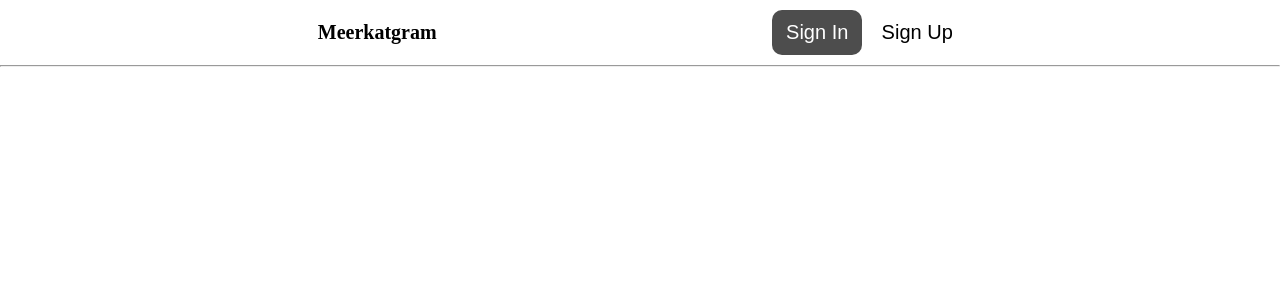
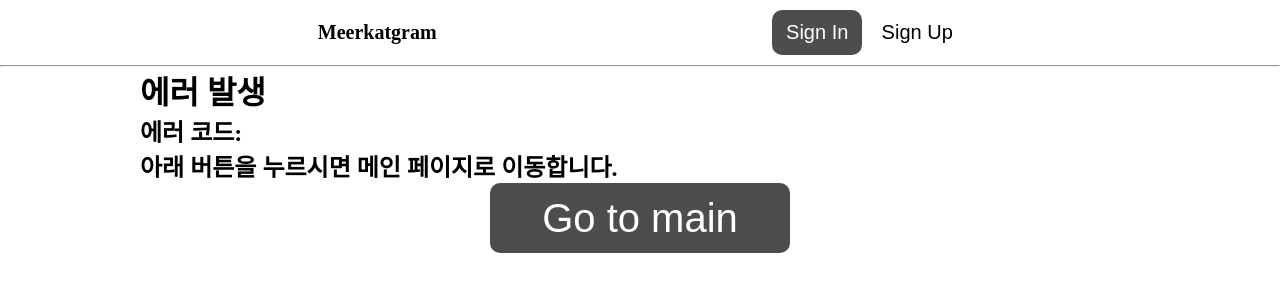
Before and after one commit to minkyeong23/msa4-meerkatgram-client, a Vue app: page /errors in a window 1280 px wide. Shown: the top 300 px of the page. Built offline with nearby package versions, Linux system fonts and the light colour scheme; no server answers.

Commit message:
260522 [develop] postindex 완성, Error Page 완성, 디버그 셋팅

```diff
--- a/src/App.vue
+++ b/src/App.vue
@@ -1,5 +1,6 @@
 <script setup>
 import Header from './components/Header.vue';
+import Main from './components/Main.vue';
 import PostIndex from './pages/posts/PostIndex.vue';
 
 
@@ -8,5 +9,5 @@ import PostIndex from './pages/posts/PostIndex.vue';
 <template>
   <Header />
   <hr>
-  <router-view></router-view>
+  <Main></Main>
 </template>
--- /dev/null
+++ b/src/components/Main.vue
@@ -0,0 +1,12 @@
+<script setup>
+import MyError from '../pages/errors/MyError.vue';
+import { useMyErrorStore } from '../store/error/useMyErrorStore';
+
+const myErrorStore = useMyErrorStore();
+
+</script>
+
+<template>
+  <MyError v-if="myErrorStore.isError"></MyError>
+  <router-view v-else></router-view>
+</template>
--- a/src/components/button/MyButton.vue
+++ b/src/components/button/MyButton.vue
@@ -1,14 +1,19 @@
 <script setup>
 const props = defineProps({
+  'btnType': {
+    type: String,
+    default: 'button'
+  }, // 'button', 'submit', 'reset'
   'size': String, // 'big', 'middle', 'small'
   'color': String, // 'black', 'white', 'gray'
   'content': String,
 });
+
 </script>
 
 <template>
   <button
-  type="button"
+  :type="props.btnType"
   :class="[props.color, props.size]"
   >{{ props.content }}</button>
 </template>
--- a/src/main.js
+++ b/src/main.js
@@ -2,7 +2,9 @@ import { createApp } from 'vue';
 import './style.css';
 import App from './App.vue';
 import router from './routes/router.js';
+import { createPinia } from 'pinia';
 
 createApp(App)
 .use(router)
+.use(createPinia())
 .mount('#app');
--- /dev/null
+++ b/src/pages/errors/MyError.vue
@@ -0,0 +1,37 @@
+<script setup>
+import { useRouter } from 'vue-router';
+import MyButton from '../../components/button/MyButton.vue';
+import { useMyErrorStore } from '../../store/error/useMyErrorStore';
+
+const router = useRouter();
+const myErrorStore = useMyErrorStore();
+
+
+const redirectMain = () => {
+  myErrorStore.clearErrorInfo();
+  // URL을 히스토리 스택에 추가하지 않고 이동
+  router.replace('/');
+
+}
+
+</script>
+
+<template>
+<h1>에러 발생</h1>
+<h2>에러 코드: {{ myErrorStore.errorCode }}</h2>
+<h2>{{ myErrorStore.errorMsg }}</h2>
+<h2>아래 버튼을 누르시면 메인 페이지로 이동합니다.</h2>
+
+<MyButton
+  :size="'middle'"
+  :color="'gray'"
+  :content="'Go to main'"
+  @click="redirectMain()"
+></MyButton>
+
+</template>
+
+<style scoped>
+
+
+</style>
--- a/src/pages/posts/PostIndex.vue
+++ b/src/pages/posts/PostIndex.vue
@@ -1,34 +1,44 @@
 <script setup>
 import { onBeforeMount, ref } from 'vue';
 import MyButton from '../../components/button/MyButton.vue';
-import myAxios from '../../api/myAxios.js';
+import { usePostIndexStore } from '../../store/post/userPostIndexStore.js';
 
-const posts = ref([]);
-const isLastPage = ref(false);
-let currentPage = 1;
+// ----------- 스토어로 이관 start --------------
+// const posts = ref([]);
+// const isLastPage = ref(false);
+// let currentPage = 0;
 
-// 함수
-const getPostPagination = async () => {
-  // 마지막 페이지가 아닐 경우만 실행
-  if(!isLastPage.value) {
-    try {
-      const url = '/api/posts';
-      const params = {
-        page: currentPage,
-      };
+// // 함수
+// const getPostPagination = async (page) => {
+//   // 마지막 페이지가 아닐 경우만 실행
+//   if(!isLastPage.value) {
+//     try {
+//       const url = '/api/posts';
+//       const params = {
+//         page,
+//       };
 
-      const res = await myAxios.get(url, { params });
-      const data = res.data.data;
-      isLastPage.value = data.lastPage;
-      posts.value.push(...data.posts);
-    } catch (error) {
-      console.error(error);
-     }
-  }
+//       const res = await myAxios.get(url, { params });
+//       const data = res.data.data;
+//       isLastPage.value = data.lastPage;
+//       posts.value.push(...data.posts);
+
+//       currentPage++;
+//     } catch (error) {
+//       console.error(error);
+//     }
+//   }
+// }
+// ----------- 스토어로 이관 end --------------
+
+const postIndexStore = usePostIndexStore();
+
+const getNextPage = async () => {
+  await postIndexStore.getPostPagination(postIndexStore.getNextPageNumber);
 }
 
 // 라이프 사이클
-onBeforeMount(getPostPagination);
+onBeforeMount(postIndexStore.getPostPagination);
 
 </script>
 
@@ -36,16 +46,17 @@ onBeforeMount(getPostPagination);
 <div class="card-container">
   <div
     class="card"
-    v-for="item in posts"
+    v-for="item in postIndexStore.items"
     :key="item.id"
     :style="{backgroundImage: `url(${item.image})`}"
   ></div>
 </div>
 <MyButton
-  v-if="!isLastPage"
+  v-if="!postIndexStore.isLastPage"
   :color="'gray'"
   :size="'big'"
   :content="'Show more post from mk'"
+  @click="getNextPage()"
 />
 </template>
 
--- a/src/routes/router.js
+++ b/src/routes/router.js
@@ -1,15 +1,22 @@
 import { createRouter, createWebHistory } from "vue-router";
 import PostIndex from "../pages/posts/PostIndex.vue";
+import MyError from "../pages/errors/MyError.vue";
 
 const routes = [
   {
     path: '/',
-    component: PostIndex,
+    redirect: '/posts'
   },
+  // 게시글 관련
   {
     path: '/posts',
     component: PostIndex,
-  }
+  },
+  // 에러 관련
+  {
+    path: '/errors',
+    component: MyError,
+  },
 ];
 
 const router = createRouter({
--- /dev/null
+++ b/src/store/error/useMyErrorStore.js
@@ -0,0 +1,34 @@
+import { defineStore } from "pinia";
+import { ref } from "vue";
+
+export const useMyErrorStore = defineStore('myErrorStore', () => {
+  // 1. State (ref)
+  const isError = ref(false);
+  const errorCode = ref('');
+  const errorMsg = ref('');
+
+  // 2. Getter (computed)
+
+
+  // 3. Actions (function)
+  const setErrorInfo = (error) => {
+    const errorData = error.response?.data || {code: 'UNKNOWN_ERROR', message: '예기치 못한 에러가 발생했습니다.'};
+    errorCode.value = errorData.code;
+    errorMsg.value = errorData.message;
+    isError.value = true;
+  }
+
+  const clearErrorInfo = () => {
+    errorCode.value = '';
+    errorMsg.value = '';
+    isError.value = false;
+  }
+
+  return {
+    isError,
+    errorCode,
+    errorMsg,
+    setErrorInfo,
+    clearErrorInfo,
+  }
+});
--- /dev/null
+++ b/src/store/post/userPostIndexStore.js
@@ -0,0 +1,49 @@
+import { defineStore } from "pinia";
+import { computed, ref } from "vue";
+import myAxios from "../../api/myAxios";
+import { useMyErrorStore } from "../error/useMyErrorStore";
+
+export const usePostIndexStore = defineStore('postIndex', () => {
+  // 1. State (ref)
+  const items = ref([]);
+  const isLastPage = ref(false);
+  const currentPage = ref(0);
+
+  // 2. Getters (computed)
+  const getNextPageNumber = computed(() => currentPage.value + 1);
+
+  // 3. Actions (function)
+
+const getPostPagination = async (page = 1) => {
+  // 마지막 페이지가 아닐 경우만 실행
+  if(!isLastPage.value) {
+    try {
+      const url = '/api/posts';
+      const params = {
+        page,
+      };
+
+      const res = await myAxios.get(url, { params });
+      const data = res.data.data;
+      isLastPage.value = data.lastPage;
+      items.value.push(...data.posts);
+
+      currentPage.value++;
+    } catch (error) {
+      console.error(error);
+      useMyErrorStore().setErrorInfo(error);
+    }
+  }
+}
+  return {
+    // state
+    items,
+    isLastPage,
+
+    // getters
+    getNextPageNumber,
+
+    // actions
+    getPostPagination,
+  }
+});
```
Also changed, not shown: 1 other file (tests, documents, lock files or other folders).
